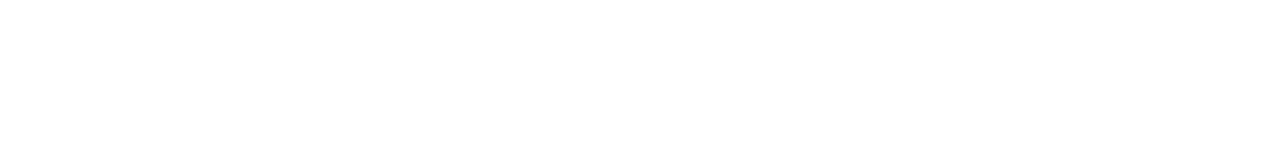
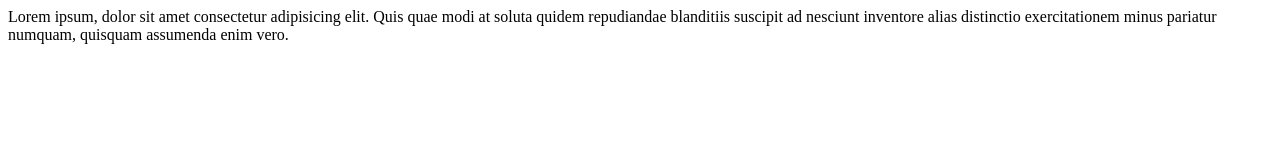
Before and after one commit to varlog762/USM-test, a plain HTML site: page index.html in a window 1280 px wide. Drawn offline with Linux system fonts and the light colour scheme.

Commit message:
Third commit

```diff
--- a/index.html
+++ b/index.html
@@ -7,6 +7,6 @@
     <title>Document</title>
 </head>
 <body>
-
+    <div>Lorem ipsum, dolor sit amet consectetur adipisicing elit. Quis quae modi at soluta quidem repudiandae blanditiis suscipit ad nesciunt inventore alias distinctio exercitationem minus pariatur numquam, quisquam assumenda enim vero.</div>
 </body>
 </html>
```
